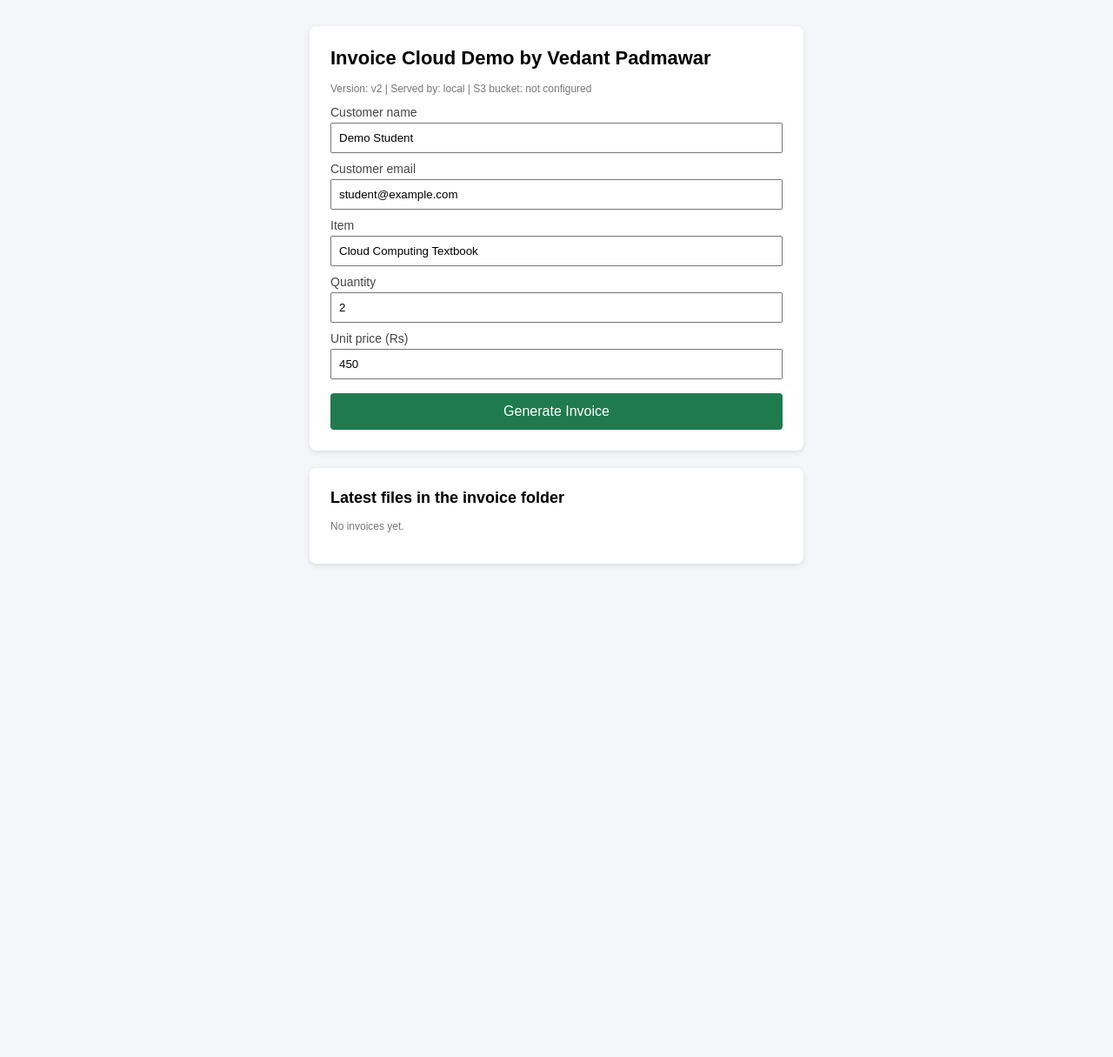
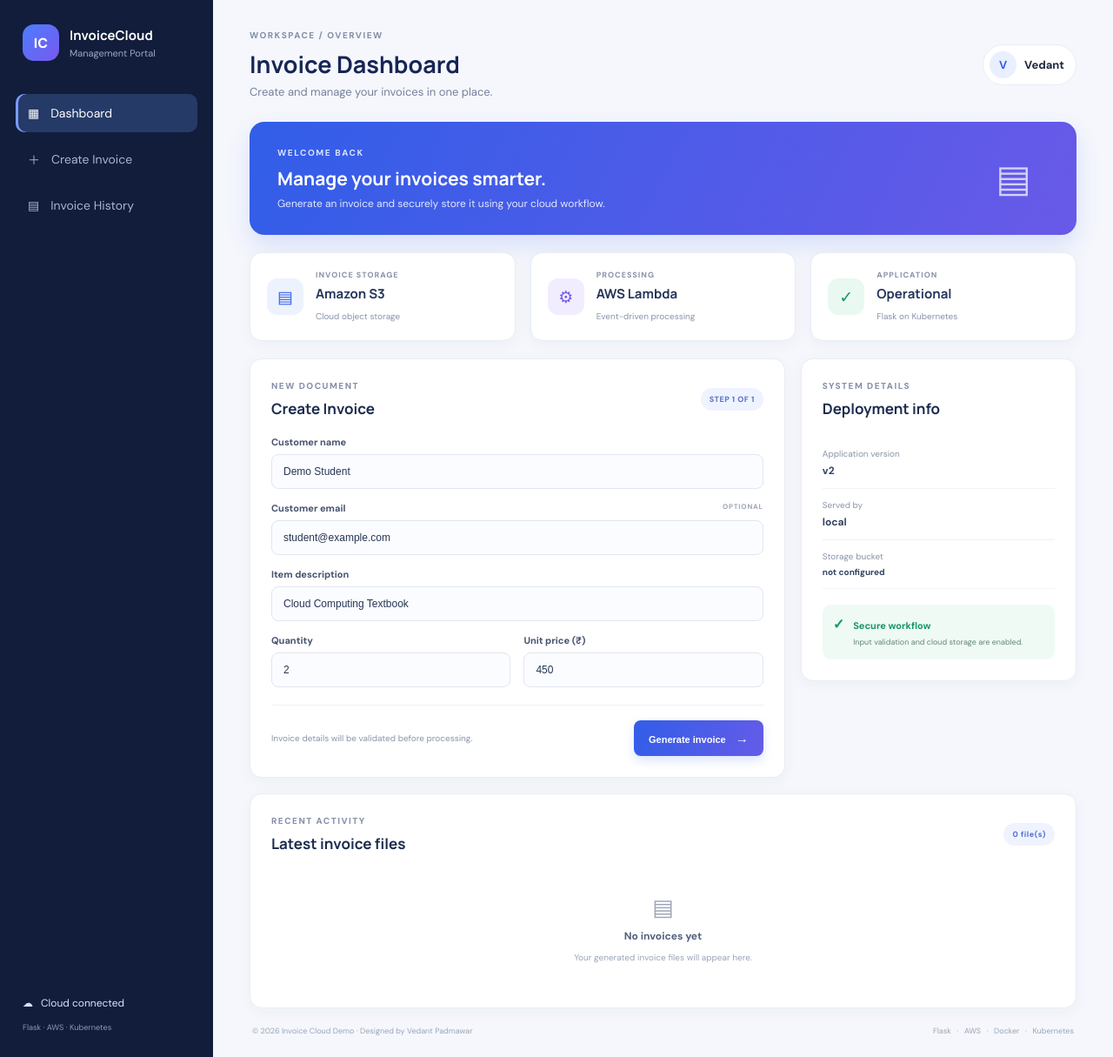
Before and after one commit to vedantpadmawar/invoice_cloud_demo, a Flask app: page / in a window 1280 px wide. Shown: the whole page at 87% size. Before the commit the page ends 650 px from the top, so only its background shows below. Run offline with Flask 3, Linux system fonts and the light colour scheme.

Commit message:
Redesign invoice dashboard UI

```diff
--- /dev/null
+++ b/static/style.css
@@ -0,0 +1,108 @@
+@import url('https://fonts.googleapis.com/css2?family=DM+Sans:wght@400;500;600;700;800&family=Manrope:wght@500;600;700;800&display=swap');
+
+:root {
+  --navy: #172554;
+  --blue: #315ee8;
+  --muted: #74809a;
+  --line: #e8edf5;
+  --bg: #f5f7fc;
+}
+* { box-sizing: border-box; }
+body { margin: 0; background: var(--bg); color: #1e293b; font-family: 'DM Sans', Arial, sans-serif; }
+.app-shell { min-height: 100vh; display: flex; }
+.sidebar { width: 245px; background: #111d3a; color: white; padding: 28px 18px; display: flex; flex-direction: column; flex-shrink: 0; }
+.brand { display: flex; align-items: center; gap: 12px; padding: 0 8px 38px; }
+.brand-mark { width: 42px; height: 42px; border-radius: 13px; display: grid; place-items: center; background: linear-gradient(135deg,#4d7cff,#7859ed); font-weight: 800; }
+.brand strong { display: block; font-family: Manrope, sans-serif; font-size: 15px; }
+.brand span { display: block; color: #9ba9c7; font-size: 11px; margin-top: 3px; }
+.nav { display: grid; gap: 8px; }
+.nav-link { text-decoration: none; color: #aab6d0; padding: 13px 14px; border-radius: 10px; display: flex; align-items: center; gap: 13px; font-size: 14px; }
+.nav-link.active, .nav-link:hover { color: white; background: #263a68; }
+.nav-link.active { box-shadow: inset 3px 0 #7c9aff; }
+.sidebar-bottom { margin-top: auto; padding: 15px 8px 0; color: #8e9bb8; font-size: 11px; }
+.cloud-badge { display: flex; gap: 9px; align-items: center; color: #d8e4ff; font-size: 12px; margin-bottom: 12px; }
+.main-content { width: calc(100% - 245px); max-width: 1600px; padding: 34px 42px 24px; margin: 0 auto; }
+.topbar { display: flex; justify-content: space-between; align-items: center; margin-bottom: 26px; }
+.eyebrow { color: #8490a8; font-size: 10px; font-weight: 800; letter-spacing: 1.5px; margin: 0 0 8px; }
+h1, h2, h3, p { margin-top: 0; }
+h1, h2, h3 { font-family: Manrope, 'DM Sans', sans-serif; }
+h1 { font-size: 27px; margin-bottom: 5px; color: #172554; }
+.subtitle { color: var(--muted); font-size: 13px; margin: 0; }
+.user-chip { display: flex; align-items: center; gap: 9px; background: white; border: 1px solid var(--line); padding: 7px 13px 7px 7px; border-radius: 30px; font-size: 13px; font-weight: 700; }
+.avatar { width: 31px; height: 31px; display: grid; place-items: center; border-radius: 50%; background: #e9efff; color: #315ee8; }
+.welcome-panel { background: linear-gradient(115deg,#315ee8,#6959e8); border-radius: 17px; color: white; padding: 27px 32px; display: flex; justify-content: space-between; align-items: center; box-shadow: 0 12px 28px #315ee826; }
+.welcome-label { font-size: 10px; letter-spacing: 1.6px; font-weight: 800; color: #d8e2ff; margin-bottom: 9px; }
+.welcome-panel h2 { font-size: 21px; margin-bottom: 7px; }
+.welcome-panel p:last-child { font-size: 12px; color: #e2e8ff; margin: 0; }
+.welcome-icon { font-size: 43px; color: #ffffffb8; padding: 10px 20px; }
+.stats-grid { display: grid; grid-template-columns: repeat(3,1fr); gap: 17px; margin: 20px 0; }
+.stat-card, .panel { background: white; border: 1px solid var(--line); border-radius: 14px; box-shadow: 0 4px 18px #1c31500a; }
+.stat-card { display: flex; align-items: center; gap: 14px; padding: 19px; }
+.stat-icon { width: 42px; height: 42px; display: grid; place-items: center; border-radius: 12px; font-size: 19px; }
+.stat-icon.blue { background: #edf2ff; color: #315ee8; }
+.stat-icon.violet { background: #f1edff; color: #7658e8; }
+.stat-icon.green { background: #e9f9f1; color: #159765; }
+.stat-label { color: #8a95aa; font-size: 9px; letter-spacing: 1px; font-weight: 800; margin-bottom: 5px; }
+.stat-card h3 { font-size: 15px; margin: 0 0 3px; color: #23345a; }
+.stat-note { font-size: 10px; color: #8994a9; }
+.content-grid { display: grid; grid-template-columns: minmax(0,1.65fr) minmax(245px,0.85fr); gap: 18px; align-items: start; }
+.panel { padding: 24px; }
+.panel-heading { display: flex; justify-content: space-between; align-items: center; margin-bottom: 20px; }
+.panel h2 { color: #1c2b4e; font-size: 17px; margin: 0; }
+.step-pill, .history-count { color: #5573c9; background: #eff3ff; border-radius: 20px; padding: 7px 10px; font-size: 9px; font-weight: 800; letter-spacing: .5px; }
+.form-grid { display: grid; grid-template-columns: 1fr 1fr; gap: 15px; }
+.field { min-width: 0; }
+.full-width { grid-column: 1 / -1; }
+label { display: block; font-size: 11px; font-weight: 700; color: #46536e; margin-bottom: 7px; }
+.optional { float: right; color: #9aa4b7; font-size: 8px; letter-spacing: .8px; }
+input { width: 100%; border: 1px solid #e0e6f0; background: #fbfcff; padding: 12px 13px; border-radius: 8px; font-size: 12px; color: #263653; outline: none; }
+input:focus { border-color: #6b8bf2; box-shadow: 0 0 0 3px #315ee817; background: white; }
+.form-footer { border-top: 1px solid #edf0f6; margin-top: 20px; padding-top: 17px; display: flex; justify-content: space-between; align-items: center; gap: 12px; }
+.form-footer p { color: #8a95a9; font-size: 10px; margin: 0; }
+button { border: 0; border-radius: 8px; padding: 12px 17px; color: white; background: linear-gradient(110deg,#315ee8,#655be8); font-weight: 700; font-size: 11px; cursor: pointer; box-shadow: 0 5px 12px #315ee82b; }
+button:hover { filter: brightness(1.06); transform: translateY(-1px); }
+button span { font-size: 15px; margin-left: 8px; }
+.details-panel h2 { margin-bottom: 22px; }
+.detail-row { padding: 12px 0; border-bottom: 1px solid #eff2f7; display: flex; flex-direction: column; gap: 5px; }
+.detail-row span { color: #8a95a9; font-size: 10px; }
+.detail-row strong { color: #334363; font-size: 12px; overflow-wrap: anywhere; }
+.bucket-name { font-size: 10px !important; }
+.secure-note { display: flex; gap: 10px; background: #effaf5; border-radius: 9px; padding: 12px; margin-top: 18px; color: #159765; }
+.secure-note > span { font-weight: 800; }
+.secure-note strong { font-size: 11px; }
+.secure-note p { color: #638675; font-size: 9px; line-height: 1.5; margin: 4px 0 0; }
+.history-panel { margin-top: 18px; }
+.invoice-list { list-style: none; padding: 0; margin: 0; }
+.invoice-list li { display: flex; align-items: center; gap: 11px; padding: 12px 0; border-top: 1px solid #f0f2f7; font-size: 11px; }
+.file-icon { color: #5578e7; font-size: 17px; }
+.file-name { flex: 1; overflow-wrap: anywhere; color: #40506e; }
+.file-status { color: #159765; background: #eaf8f1; padding: 5px 9px; border-radius: 20px; font-size: 9px; font-weight: 700; }
+.empty-state { text-align: center; padding: 25px 10px; color: #9aa5b8; }
+.empty-state > span { font-size: 26px; }
+.empty-state p { color: #53617c; font-size: 12px; font-weight: 700; margin: 8px 0 4px; }
+.empty-state small { font-size: 10px; }
+.alert { border-radius: 8px; padding: 11px 13px; font-size: 11px; margin-bottom: 16px; }
+.alert.success { color: #14794f; background: #eaf8f1; border: 1px solid #cceedd; }
+.alert.error { color: #b4233c; background: #fff0f2; border: 1px solid #ffd5dc; }
+.page-footer { display: flex; justify-content: space-between; gap: 10px; color: #9aa4b6; font-size: 9px; padding: 20px 3px 0; }
+.page-footer b { padding: 0 4px; color: #c2cada; }
+@media (max-width: 1000px) {
+  .main-content { padding: 28px 22px; }
+  .content-grid { grid-template-columns: 1fr; }
+}
+@media (max-width: 700px) {
+  .sidebar { width: 64px; padding: 20px 9px; }
+  .brand { padding: 0 2px 30px; }
+  .brand > div:last-child, .nav-link span, .sidebar-bottom { display: none; }
+  .nav-link { justify-content: center; padding: 13px 8px; }
+  .main-content { width: calc(100% - 64px); padding: 22px 13px; }
+  .topbar { align-items: flex-start; }
+  .user-chip { font-size: 0; }
+  .stats-grid { grid-template-columns: 1fr; }
+  .welcome-panel { padding: 22px; }
+  .welcome-icon { display: none; }
+  .form-grid { grid-template-columns: 1fr; }
+  .full-width { grid-column: auto; }
+  .form-footer, .page-footer { flex-direction: column; align-items: stretch; }
+  .page-footer { text-align: center; }
+}
--- a/templates/index.html
+++ b/templates/index.html
@@ -2,43 +2,137 @@
 <html lang="en">
 <head>
   <meta charset="UTF-8">
-  <meta name="viewport" content="width=device-width, initial-scale=1">
+  <meta name="viewport" content="width=device-width, initial-scale=1.0">
   <title>Invoice Cloud Demo</title>
-  <style>
-    body { font-family: Arial, sans-serif; background: #f4f6f9; margin: 0; padding: 30px 16px; }
-    .card { background: #fff; max-width: 520px; margin: 0 auto 20px; padding: 24px;
-            border-radius: 8px; box-shadow: 0 2px 6px rgba(0,0,0,0.1); }
-    h1 { margin-top: 0; font-size: 22px; }
-    label { display: block; margin-top: 10px; font-size: 14px; color: #444; }
-    input { width: 100%; padding: 8px; box-sizing: border-box; margin-top: 4px; }
-    button { margin-top: 16px; width: 100%; padding: 12px; font-size: 16px; border: 0;
-             border-radius: 4px; background: #1f7a4d; color: #fff; cursor: pointer; }
-    .msg { background: #e8f5ee; padding: 10px; border-radius: 4px; font-size: 14px; }
-    .meta { font-size: 12px; color: #777; }
-    li { font-family: monospace; font-size: 13px; }
-  </style>
+  <link rel="stylesheet" href="{{ url_for('static', filename='style.css') }}">
 </head>
 <body>
-  <div class="card">
-    <h1>Invoice Cloud Demo by Vedant Padmawar</h1>
-    <p class="meta">Version: {{ version }} | Served by: {{ host }} | S3 bucket: {{ bucket }}</p>
-    {% if message %}<p class="msg">{{ message }}</p>{% endif %}
+  <div class="app-shell">
+    <aside class="sidebar">
+      <div class="brand">
+        <div class="brand-mark">IC</div>
+        <div><strong>InvoiceCloud</strong><span>Management Portal</span></div>
+      </div>
+      <nav class="nav">
+        <a class="nav-link active" href="/">▦ <span>Dashboard</span></a>
+        <a class="nav-link" href="#create-invoice">＋ <span>Create Invoice</span></a>
+        <a class="nav-link" href="#invoice-history">▤ <span>Invoice History</span></a>
+      </nav>
+      <div class="sidebar-bottom">
+        <div class="cloud-badge">☁ <span>Cloud connected</span></div>
+        <small>Flask · AWS · Kubernetes</small>
+      </div>
+    </aside>
+
+    <main class="main-content">
+      <header class="topbar">
+        <div>
+          <p class="eyebrow">WORKSPACE / OVERVIEW</p>
+          <h1>Invoice Dashboard</h1>
+          <p class="subtitle">Create and manage your invoices in one place.</p>
+        </div>
+        <div class="user-chip"><span class="avatar">V</span><span>Vedant</span></div>
+      </header>
+
+      <section class="welcome-panel">
+        <div>
+          <p class="welcome-label">WELCOME BACK</p>
+          <h2>Manage your invoices smarter.</h2>
+          <p>Generate an invoice and securely store it using your cloud workflow.</p>
+        </div>
+        <div class="welcome-icon">▤</div>
+      </section>
+
+      <section class="stats-grid">
+        <article class="stat-card">
+          <div class="stat-icon blue">▤</div>
+          <div><p class="stat-label">INVOICE STORAGE</p><h3>Amazon S3</h3><span class="stat-note">Cloud object storage</span></div>
+        </article>
+        <article class="stat-card">
+          <div class="stat-icon violet">⚙</div>
+          <div><p class="stat-label">PROCESSING</p><h3>AWS Lambda</h3><span class="stat-note">Event-driven processing</span></div>
+        </article>
+        <article class="stat-card">
+          <div class="stat-icon green">✓</div>
+          <div><p class="stat-label">APPLICATION</p><h3>Operational</h3><span class="stat-note">Flask on Kubernetes</span></div>
+        </article>
+      </section>
+
+      <section class="content-grid">
+        <article class="panel form-panel" id="create-invoice">
+          <div class="panel-heading">
+            <div><p class="eyebrow">NEW DOCUMENT</p><h2>Create Invoice</h2></div>
+            <span class="step-pill">STEP 1 OF 1</span>
+          </div>
+
+          {% if message %}
+          <div class="alert success">{{ message }}</div>
+          {% endif %}
+          {% if error %}
+          <div class="alert error">{{ error }}</div>
+          {% endif %}
+
           <form method="post" action="/invoice">
-      <label>Customer name <input name="customer" value="Demo Student" required></label>
-      <label>Customer email <input name="email" type="email" value="student@example.com"></label>
-      <label>Item <input name="item" value="Cloud Computing Textbook" required></label>
-      <label>Quantity <input name="quantity" type="number" min="1" value="2" required></label>
-      <label>Unit price (Rs) <input name="unit_price" type="number" min="0" step="0.01" value="450" required></label>
-      <button type="submit">Generate Invoice</button>
+            <div class="form-grid">
+              <div class="field full-width">
+                <label for="customer">Customer name</label>
+                <input id="customer" name="customer" type="text" placeholder="Enter customer name" value="Demo Student" required>
+              </div>
+              <div class="field full-width">
+                <label for="email">Customer email <span class="optional">OPTIONAL</span></label>
+                <input id="email" name="email" type="email" placeholder="name@example.com" value="student@example.com">
+              </div>
+              <div class="field full-width">
+                <label for="item">Item description</label>
+                <input id="item" name="item" type="text" placeholder="What are you billing for?" value="Cloud Computing Textbook" required>
+              </div>
+              <div class="field">
+                <label for="quantity">Quantity</label>
+                <input id="quantity" name="quantity" type="number" min="1" max="100" value="2" required>
+              </div>
+              <div class="field">
+                <label for="unit_price">Unit price (₹)</label>
+                <input id="unit_price" name="unit_price" type="number" min="0.01" max="100000" step="0.01" value="450" required>
+              </div>
+            </div>
+            <div class="form-footer">
+              <p>Invoice details will be validated before processing.</p>
+              <button type="submit">Generate invoice <span>→</span></button>
+            </div>
           </form>
+        </article>
+
+        <aside class="panel details-panel">
+          <p class="eyebrow">SYSTEM DETAILS</p>
+          <h2>Deployment info</h2>
+          <div class="detail-row"><span>Application version</span><strong>{{ version }}</strong></div>
+          <div class="detail-row"><span>Served by</span><strong>{{ host }}</strong></div>
+          <div class="detail-row"><span>Storage bucket</span><strong class="bucket-name">{{ bucket }}</strong></div>
+          <div class="secure-note"><span>✓</span><div><strong>Secure workflow</strong><p>Input validation and cloud storage are enabled.</p></div></div>
+        </aside>
+      </section>
+
+      <section class="panel history-panel" id="invoice-history">
+        <div class="panel-heading">
+          <div><p class="eyebrow">RECENT ACTIVITY</p><h2>Latest invoice files</h2></div>
+          <span class="history-count">{{ invoices|length }} file(s)</span>
         </div>
-  <div class="card">
-    <h2 style="font-size:18px;margin-top:0">Latest files in the invoice folder</h2>
         {% if invoices %}
-      <ul>{% for name in invoices %}<li>{{ name }}</li>{% endfor %}</ul>
+          <ul class="invoice-list">
+            {% for name in invoices %}
+              <li><span class="file-icon">▧</span><span class="file-name">{{ name }}</span><span class="file-status">Saved</span></li>
+            {% endfor %}
+          </ul>
         {% else %}
-      <p class="meta">No invoices yet.</p>
+          <div class="empty-state"><span>▤</span><p>No invoices yet</p><small>Your generated invoice files will appear here.</small></div>
         {% endif %}
+      </section>
+
+      <footer class="page-footer">
+        <span>© 2026 Invoice Cloud Demo · Designed by Vedant Padmawar</span>
+        <span>Flask <b>·</b> AWS <b>·</b> Docker <b>·</b> Kubernetes</span>
+      </footer>
+    </main>
   </div>
 </body>
 </html>
```
Lines whose indentation alone changed are shown as unchanged.
